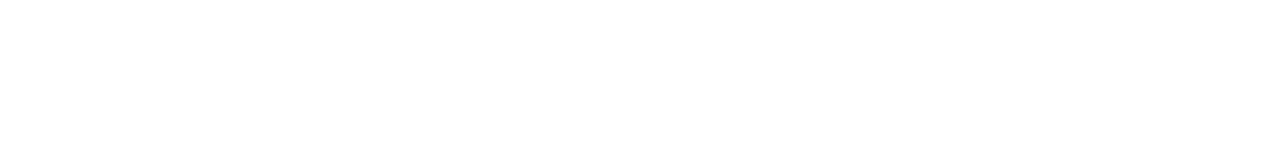
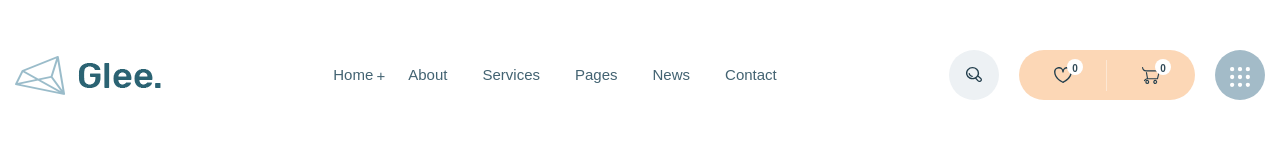
Before and after one commit to JimakPasha/glee, a website: page app/index.html in a window 1280 px wide. Drawn offline with nearby package versions, Linux system fonts and the light colour scheme; files that its build step writes are made by us from their sources.

Commit message:
added header

```diff
--- a/app/index.html
+++ b/app/index.html
@@ -1,14 +1,64 @@
 <!DOCTYPE html>
 <html lang="en">
+
 <head>
   <meta charset="UTF-8">
   <meta name="viewport" content="width=device-width, initial-scale=1.0">
   <title>Glee</title>
   <link rel="stylesheet" href="css/style.min.css">
 </head>
+
 <body>
 
+  <header class="header">
+    <div class="container">
+      <div class="header__inner">
+        <a class="logo" href="#">
+          <img class="logo__img" src="images/logo.png" alt="logo">
+        </a>
+        <nav class="menu">
+          <ul class="menu__list">
+            <li class="menu__list-item">
+              <a class="menu__list-link menu__list-link--active" href="#">Home</a>
+            </li>
+            <li class="menu__list-item">
+              <a class="menu__list-link" href="#">About</a>
+            </li>
+            <li class="menu__list-item">
+              <a class="menu__list-link" href="#">Services</a>
+            </li>
+            <li class="menu__list-item">
+              <a class="menu__list-link" href="#">Pages</a>
+            </li>
+            <li class="menu__list-item">
+              <a class="menu__list-link" href="#">News</a>
+            </li>
+            <li class="menu__list-item">
+              <a class="menu__list-link" href="#">Contact</a>
+            </li>
+          </ul>
+        </nav>
+        <div class="user-nav">
+            <a class="user-nav__link user-nav__link--search" href="#">
+              <img class="user-nav__link-img" src="images/icon/search.svg" alt="search icon">
+            </a>
+            <a class="user-nav__link user-nav__link--heart" href="#">
+              <img class="user-nav__link-img" src="images/icon/heart.svg" alt="heart icon">
+              <span class="user-nav__num">0</span>
+            </a>
+            <a class="user-nav__link user-nav__link--cart" href="#">
+              <img class="user-nav__link-img" src="images/icon/cart.svg" alt="cart icon">
+              <span class="user-nav__num">0</span>
+            </a>
+            <a class="user-nav__link user-nav__link--btn" href="#">
+              <img class="user-nav__link-img" src="images/icon/btn.svg" alt="btn icon">
+            </a>
+        </div>
+      </div>
+    </div>
+  </header>
 
   <script src="js/main.min.js"></script>
 </body>
+
 </html>
--- a/app/scss/_fonts.scss
+++ b/app/scss/_fonts.scss
@@ -0,0 +1,49 @@
+@font-face{
+  font-family: 'Rubik-Regular', sans-serif;
+  font-weight: 400;
+  font-style: normal;
+  src: local('Rubik-Regular'),
+  url('../fonts/Rubik-Regular.woff2') format('woff2'),
+  url('../fonts/Rubik-Regular.woff') format('woff');
+  font-display: swap;
+}
+
+@font-face{
+  font-family: 'Rubik-Medium', sans-serif;
+  font-weight: 500;
+  font-style: normal;
+  src: local('Rubik-Medium'),
+  url('../fonts/Rubik-Medium.woff2') format('woff2'),
+  url('../fonts/Rubik-Medium.woff') format('woff');
+  font-display: swap;
+}
+
+@font-face{
+  font-family: 'DMSans-Regular', sans-serif;
+  font-weight: 400;
+  font-style: normal;
+  src: local('DMSans-Regular'),
+  url('../fonts/DMSans-Regular.woff2') format('woff2'),
+  url('../fonts/DMSans-Regular.woff') format('woff');
+  font-display: swap;
+}
+
+@font-face{
+  font-family: 'DMSans-Medium', sans-serif;
+  font-weight: 500;
+  font-style: normal;
+  src: local('DMSans-Medium'),
+  url('../fonts/DMSans-Medium.woff2') format('woff2'),
+  url('../fonts/DMSans-Medium.woff') format('woff');
+  font-display: swap;
+}
+
+@font-face{
+  font-family: 'DMSans-Bold', sans-serif;
+  font-weight: 700;
+  font-style: normal;
+  src: local('DMSans-Bold'),
+  url('../fonts/DMSans-Bold.woff2') format('woff2'),
+  url('../fonts/DMSans-Bold.woff') format('woff');
+  font-display: swap;
+}
--- a/app/scss/_global.scss
+++ b/app/scss/_global.scss
@@ -0,0 +1,12 @@
+body{
+  color: $default;
+  font-size: 16px;
+  line-height: 30px;
+  @extend %dmsans-700;
+}
+
+.container{
+  max-width: 1740px;
+  margin: 0 auto;
+  padding: 0 15px;
+}
--- a/app/scss/_vars.scss
+++ b/app/scss/_vars.scss
@@ -0,0 +1,27 @@
+$default: #436372;
+$title-block: #191919;
+
+%rubik-400{
+  font-family: 'Rubik-Regular', sans-serif;
+  font-weight: 400;
+}
+
+%rubik-500{
+  font-family: 'Rubik-Medium', sans-serif;
+  font-weight: 500;
+}
+
+%dmsans-400{
+  font-family: 'DMSans-Regular', sans-serif;
+  font-weight: 400;
+}
+
+%dmsans-500{
+  font-family: 'DMSans-Medium', sans-serif;
+  font-weight: 500;
+}
+
+%dmsans-700{
+  font-family: 'DMSans-Bold', sans-serif;
+  font-weight: 700;
+}
--- a/app/scss/style.scss
+++ b/app/scss/style.scss
@@ -3,6 +3,98 @@
 @import 'reset';
 @import 'global';
 
+.header{
+  padding: 50px 0 45px;
+  &__inner{
+    display: flex;
+    justify-content: space-between;
+    align-items: center;
+  }
+}
+
+.menu{
+  &__list{
+    display: flex;
+  }
+  &__list-item + .menu__list-item{
+    padding-left: 35px;
+  }
+  &__list-link{
+    color: $default;
+    font-size: 15px;
+    position: relative;
+    @extend %rubik-500;
+    &:hover::before{
+      content: '+';
+      position: absolute;
+      top: -5px;
+      right: -12px;
+    }
+  }
+  &__list-link--active::before{
+    content: '+';
+    position: absolute;
+    top: -5px;
+    right: -12px;
+  }
+}
+
+.user-nav{
+  display: flex;
+  &__link{
+    position: relative;
+    width: 50px;
+    height: 50px;
+    border-radius: 50%;
+    padding: 17px 0;
+  }
+  &__link--search{
+    margin-right: 20px;
+    background-color: #edf1f4;
+  }
+  &__link--heart,
+  &__link--cart{
+    width: 88px;
+    background-color: #fcd7b6;
+  }
+  &__link--heart{
+    border-radius: 50px 0 0 50px;
+    &::after{
+      content: '';
+      position: absolute;
+      width: 1px;
+      height: 31px;
+      background-color: #fde7d3;
+      top: 10px;
+      right: 0;
+      }
+    }
+  &__link--cart{
+    border-radius: 0 50px 50px 0;
+  }
+  &__link--btn{
+    margin-left: 20px;
+    background-color: #a3bbc8;
+  }
+  &__link-img{
+    margin: 0 auto;
+  }
+  &__num{
+    position: absolute;
+    width: 16px;
+    height: 16px;
+    background-color: #fff;
+    border-radius: 50%;
+    top: 9px;
+    right: 24px;
+    color: #334c59;
+    font-size: 10px;
+    line-height: 19px;
+    text-align: center;
+  }
+}
+
+
 
 
 @import 'media';
```
Also changed, not shown: app/fonts/DMSans-Bold.woff (added), app/fonts/DMSans-Bold.woff2 (added), app/fonts/DMSans-Medium.woff (added), app/fonts/DMSans-Medium.woff2 (added), app/fonts/DMSans-Regular.woff (added), app/fonts/DMSans-Regular.woff2 (added), app/fonts/Rubik-Medium.woff (added), app/fonts/Rubik-Medium.woff2 (added), app/fonts/Rubik-Regular.woff (added), app/fonts/Rubik-Regular.woff2 (added), app/images/icon/btn.svg (added), app/images/icon/cart.svg (added), app/images/icon/heart.svg (added), app/images/icon/search.svg (added), 1 more files.
